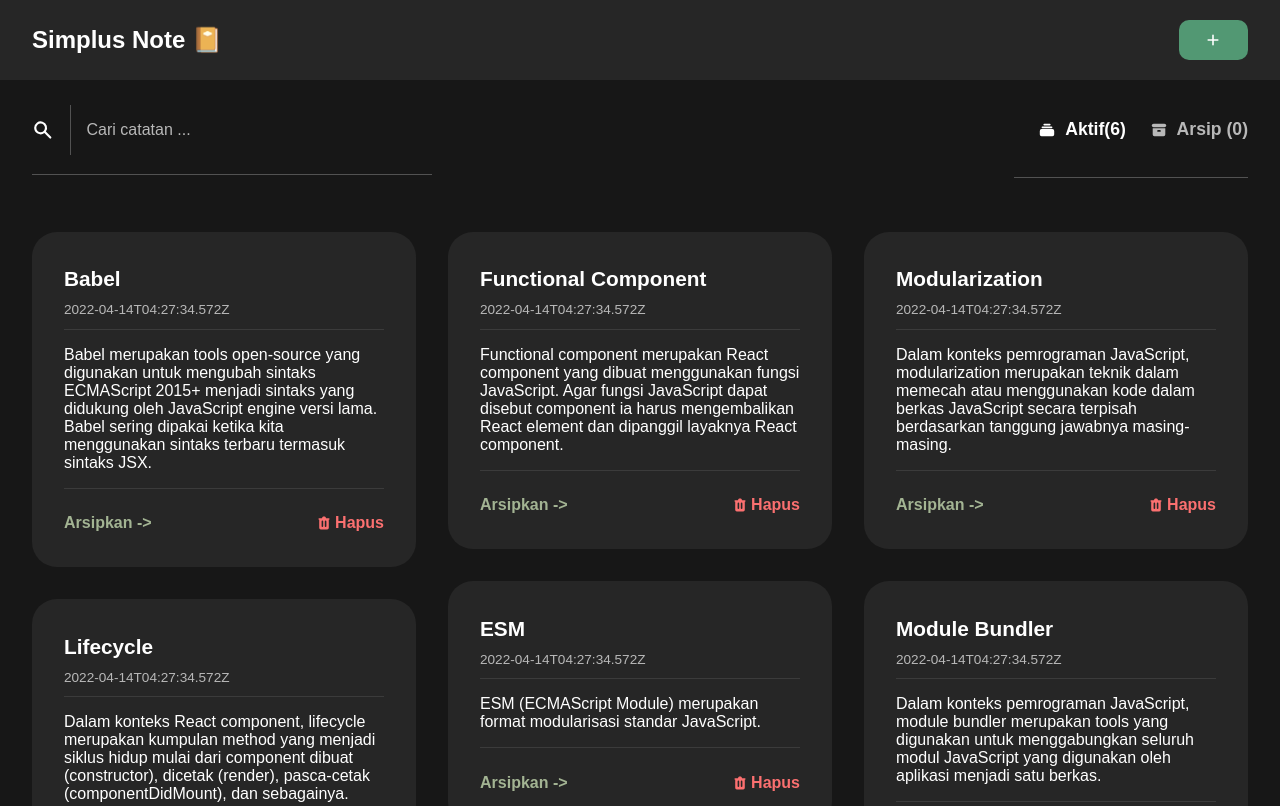
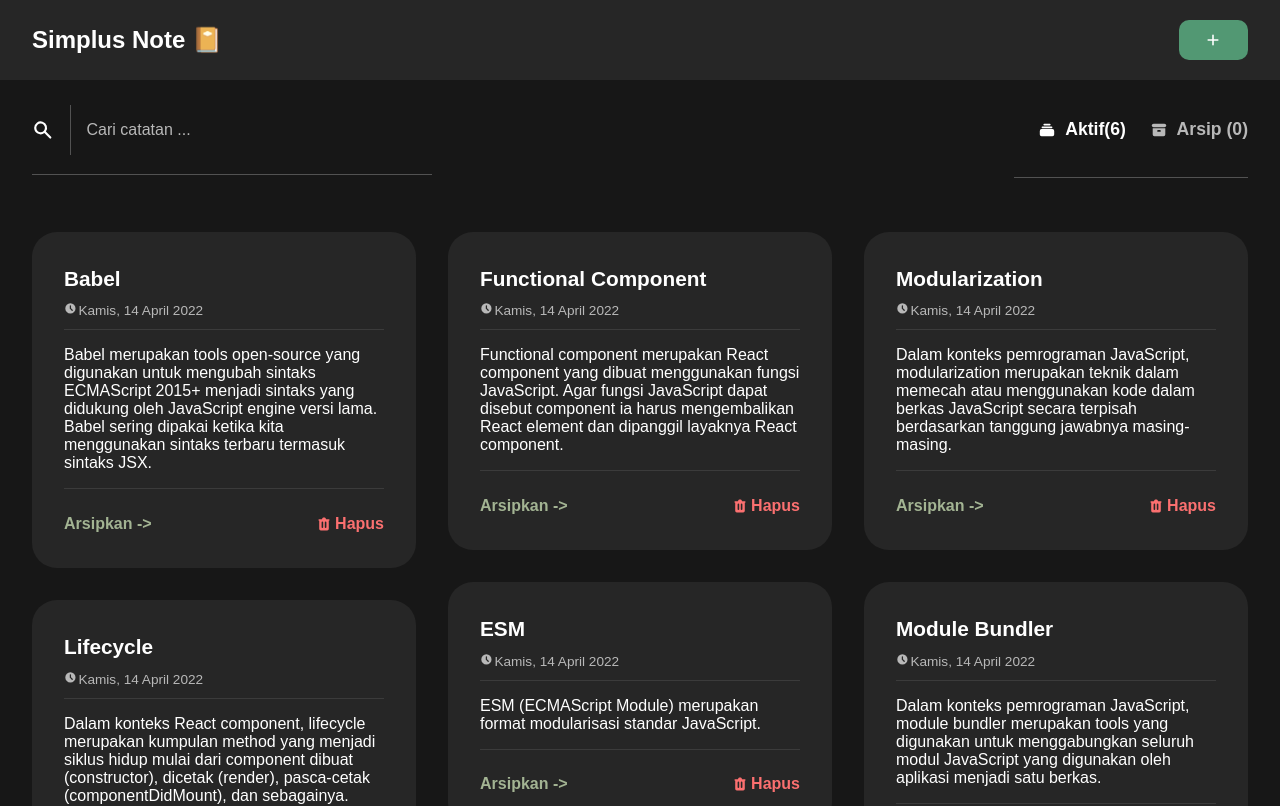
Before and after one commit to arief-github/simplus-note, a React (Create React App) app: page / in a window 1280 px wide. Shown: the top 806 px of the page. Built offline with nearby package versions, Linux system fonts and the light colour scheme.

Commit message:
Fix date and time to indonesian time

```diff
--- a/src/components/NoteCard/index.js
+++ b/src/components/NoteCard/index.js
@@ -3,6 +3,9 @@ import { ClockIcon, TrashIcon } from '@heroicons/react/solid';
 
 import { NotesContext } from '../../context/NotesContext';
 import MarkText from '../MarkText';
+
+import { formattedDateAttributeTime } from '../../utils/formattedAttributeTime';
+import { showFormattedDate } from '../../utils/showFormattedDate';
 
 import styles from './index.module.css';
 
@@ -22,7 +25,10 @@ function NoteCard({ note }) {
 		        />
 			</h2>
 			<p className={styles.dateInfo}>
-				{note.createdAt}
+				<ClockIcon className={styles.iconTime} />
+				<time dateTime={formattedDateAttributeTime(note.createdAt)} >
+					{showFormattedDate(note.createdAt)}
+				</time>
 			</p>
 			<hr className={styles.lineBreak} />
 			<p className={styles.bodyText}>
--- a/src/utils/formattedAttributeTime.js
+++ b/src/utils/formattedAttributeTime.js
@@ -0,0 +1,8 @@
+export const formattedDateAttributeTime = (time) => {
+	const newTime = new Date(time);
+
+	const getDate = newTime.toISOString().split('T', 1);
+	const getTime = newTime.toTimeString().split(' ', 1);
+
+	return `${getDate} ${getTime}`;
+};
--- a/src/utils/showFormattedDate.js
+++ b/src/utils/showFormattedDate.js
@@ -0,0 +1,10 @@
+export const showFormattedDate = (date) => {
+	const options = {
+		weekday: 'long',
+		year: 'numeric',
+		month: 'long',
+		day: 'numeric',
+	}
+
+	return new Date(date).toLocaleDateString('id-ID', options);
+}
```
